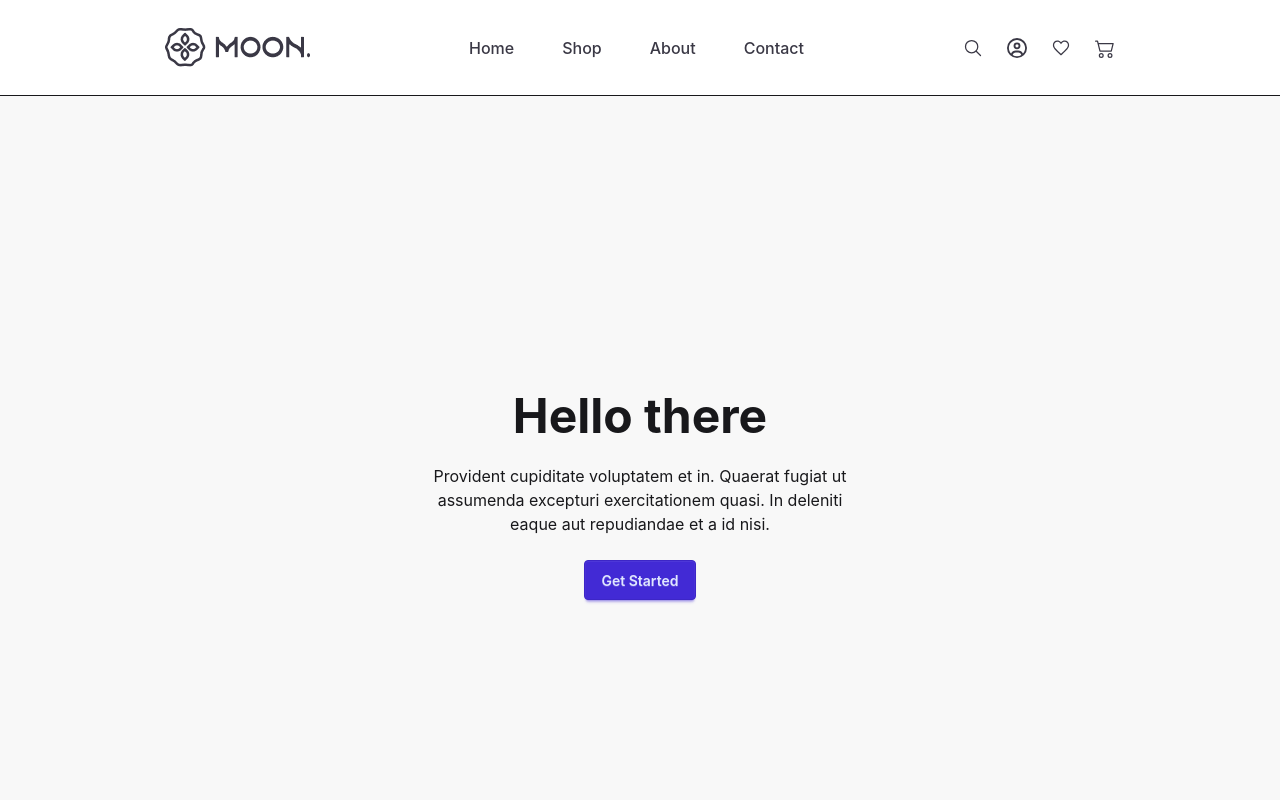
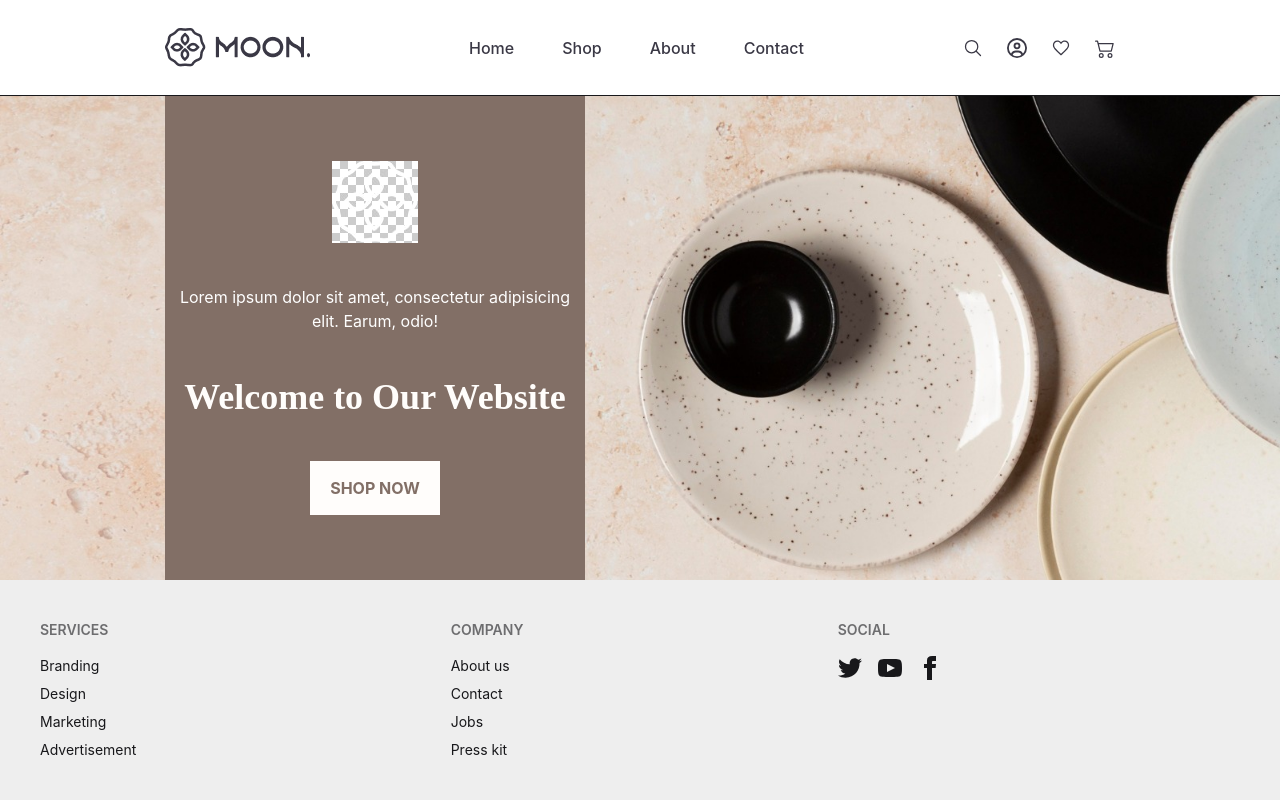
Before and after one commit to abdelrhmanzero2007-eng/Project-portfolio, a React (Vite) app: page / in a window 1280 px wide. Shown: the top 800 px of the page. Built offline with nearby package versions, Linux system fonts and the light colour scheme.

Commit message:
first jop teem

```diff
--- a/src/index.css
+++ b/src/index.css
@@ -7,6 +7,7 @@
   --font-classic: "EB Garamond", serif;
   --font-sans: "Inter", sans-serif;
   --color-Main: #3a3845;
+  --color-MainWhite: #fffdfb;
 }
 
 /* @layer components {
--- a/src/pages/Home.jsx
+++ b/src/pages/Home.jsx
@@ -1,16 +1,24 @@
+import img from "../assets/image1.png";
+import img2 from "../assets/image.png";
+
 export default function Home() {
   return (
-    <div className="hero bg-base-200 min-h-screen">
-      <div className="hero-content text-center">
-        <div className="max-w-md">
-          <h1 className="text-5xl font-bold">Hello there</h1>
-          <p className="py-6">
-            Provident cupiditate voluptatem et in. Quaerat fugiat ut assumenda
-            excepturi exercitationem quasi. In deleniti eaque aut repudiandae et
-            a id nisi.
-          </p>
-          <button className="btn btn-primary">Get Started</button>
-        </div>
+    <div
+      style={{ backgroundImage: `url(${img})` }}
+      className="w-full h-[640px] px-41.25 bg-no-repeat bg-cover bg-center "
+    >
+      <div className="w-full md:w-105 h-full bg-[#826f66] items-center justify-center flex flex-col text-center gap-10.5">
+        <img src={img2} alt="Image" />
+        <p className="text-white text-[16px] font-sans leading-6 ">
+          Lorem ipsum dolor sit amet, consectetur adipisicing elit. Earum, odio!
+        </p>
+        <h1 className="text-4xl text-MainWhite font-classic text-[36px] font-bold leading-11 tracking-[4%] ">
+          Welcome to Our Website
+        </h1>
+        <button className="px-5 py-3.75 bg-MainWhite text-[#826f66] font-bold font-sans ">
+          {" "}
+          SHOP NOW{" "}
+        </button>
       </div>
     </div>
   );
```
Also changed, not shown: src/assets/image.png (added), src/assets/image1.png (added).
